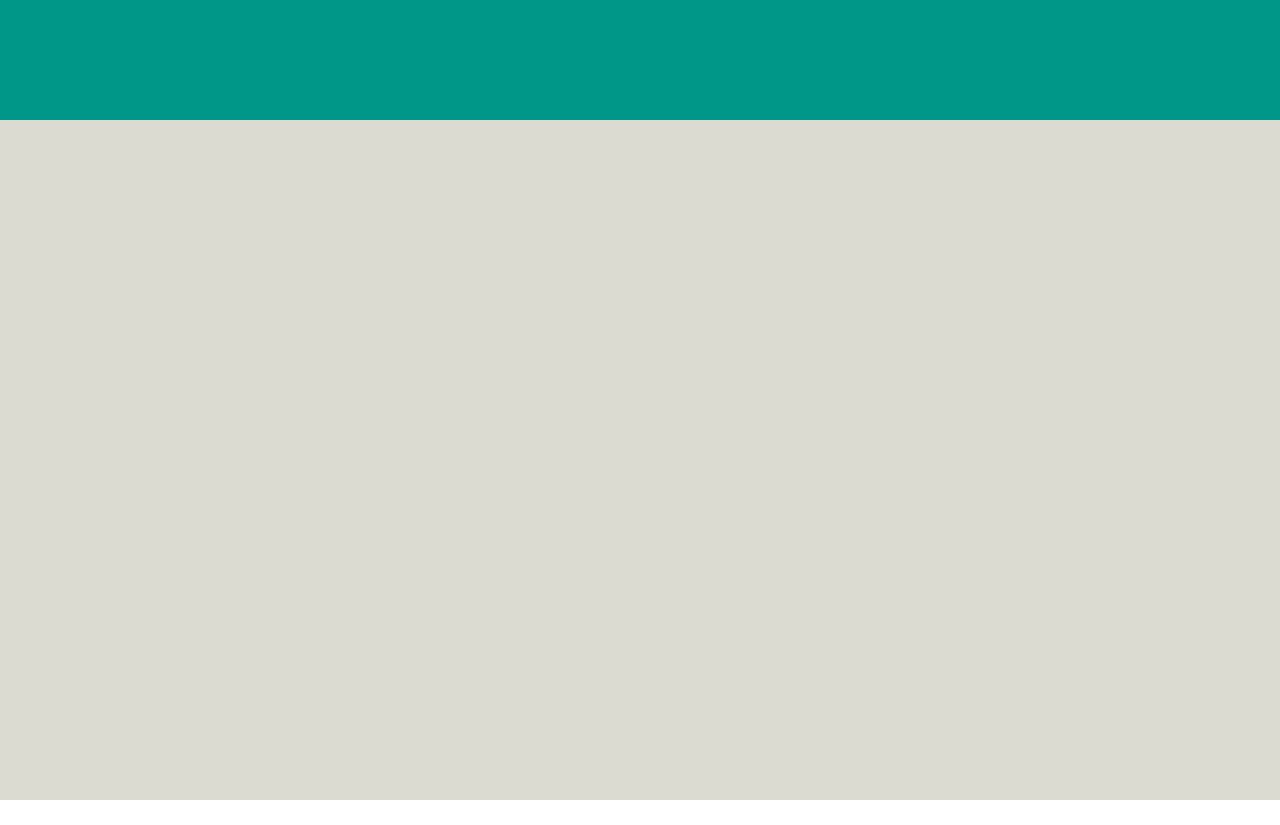
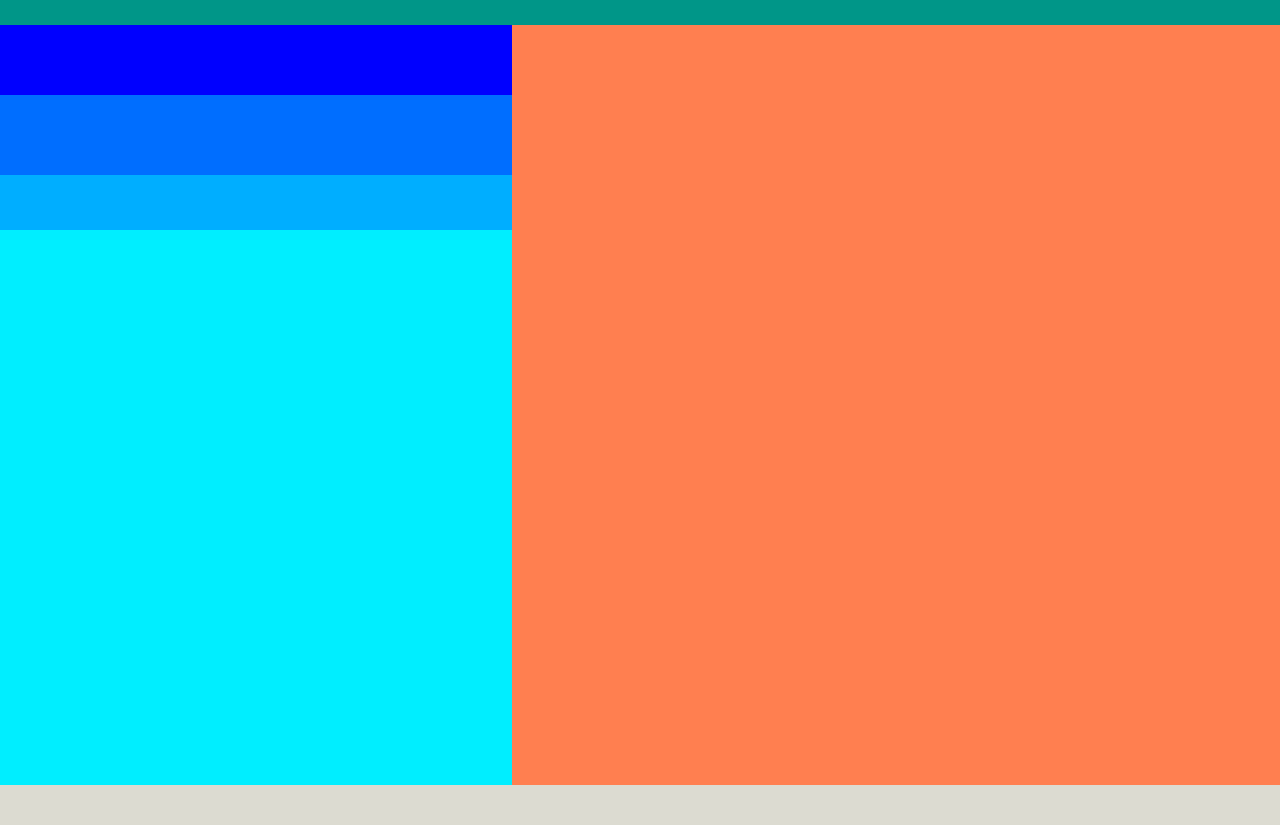
Before and after one commit to eSSeGH/vue-boolzapp, a plain HTML site: page index.html in a window 1280 px wide. Before the commit the page ends 800 px from the top, so only its background shows below. Drawn offline with nearby package versions, Linux system fonts and the light colour scheme.

Commit message:
EDIT+STYLE genral layout + left-body layout

```diff
--- a/css/app.css
+++ b/css/app.css
@@ -21,3 +21,56 @@ body{
       var(--bg-green) 100%
     );
 }
+
+/* LAYOUT */
+
+.container1 {
+    max-width: 1450px;
+    margin: 0 auto;
+}
+
+.row {
+    width: 100%;
+    margin-top: 25px;
+    display: flex;
+}
+
+.col-left-body {
+    flex-basis: calc(100%*2/5);
+    height: 95vh;
+    background-color: red;
+    display: flex;
+    flex-direction: column;
+}
+
+.col-right-body {
+    flex-basis: calc(100%*3/5);
+    height: 95vh;
+    background-color: coral;
+}
+
+/* LEFT-BODY */
+
+.left-body-header {
+    width: 100%;
+    height: 70px;
+    background-color: blue;
+}
+
+.left-body-notification {
+    width: 100%;
+    height: 80px;
+    background-color: rgb(0, 110, 255);
+}
+
+.left-body-search-bar {
+    width: 100%;
+    height: 55px;
+    background-color: rgb(0, 174, 255);
+}
+
+.left-body-contacts {
+    width: 100%;
+    flex-grow: 1;
+    background-color: rgb(0, 238, 255);
+}
--- a/index.html
+++ b/index.html
@@ -13,7 +13,41 @@
 
     <div id="app">
 
-    </div>
+        <main>
+
+            <div class="container1">
+
+                <div class="row">
+
+                    <div class="col-left-body">
+
+                        <header class="left-body-header">
+
+                        </header>
+
+                        <section class="left-body-notification">
+
+                        </section>
+
+                        <section class="left-body-search-bar">
+
+                        </section>
+
+                        <section class="left-body-contacts">
+
+                        </section>
+
+                    </div>
+
+                    <div class="col-right-body"></div>
+
+                </div>
+
+            </div>
+
+        </div>
+
+    </main>
 
     <script src="https://kit.fontawesome.com/f845cc90f8.js" crossorigin="anonymous"></script>
     <script src="./js/app.js"></script>
```
